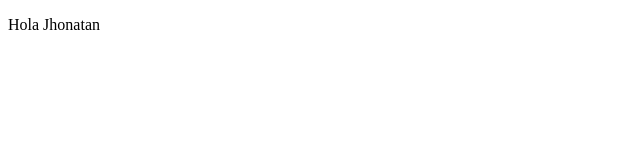
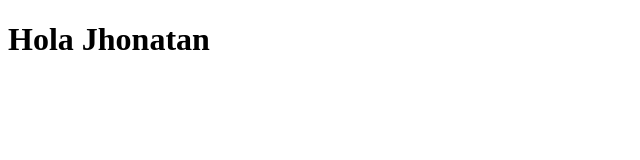
Before and after one commit to Smith9898/CursoGit, a plain HTML site: page index.html in a window 1280 px wide. Shown: the whole page, without its empty margins (0-640 px from the left). Drawn offline with Linux system fonts and the light colour scheme.

Commit message:
Nueva version del proyecto, TITULO

```diff
--- a/index.html
+++ b/index.html
@@ -5,7 +5,7 @@
     <meta http-equiv="X-UA-Compatible" content="IE=edge">
     <meta name="viewport" content="width=device-width, initial-scale=1.0">
     <title>Document</title>
-    <p>  Hola Jhonatan </p>
+    <h1>  Hola Jhonatan </h1>
 </head>
 <body>
 
```
